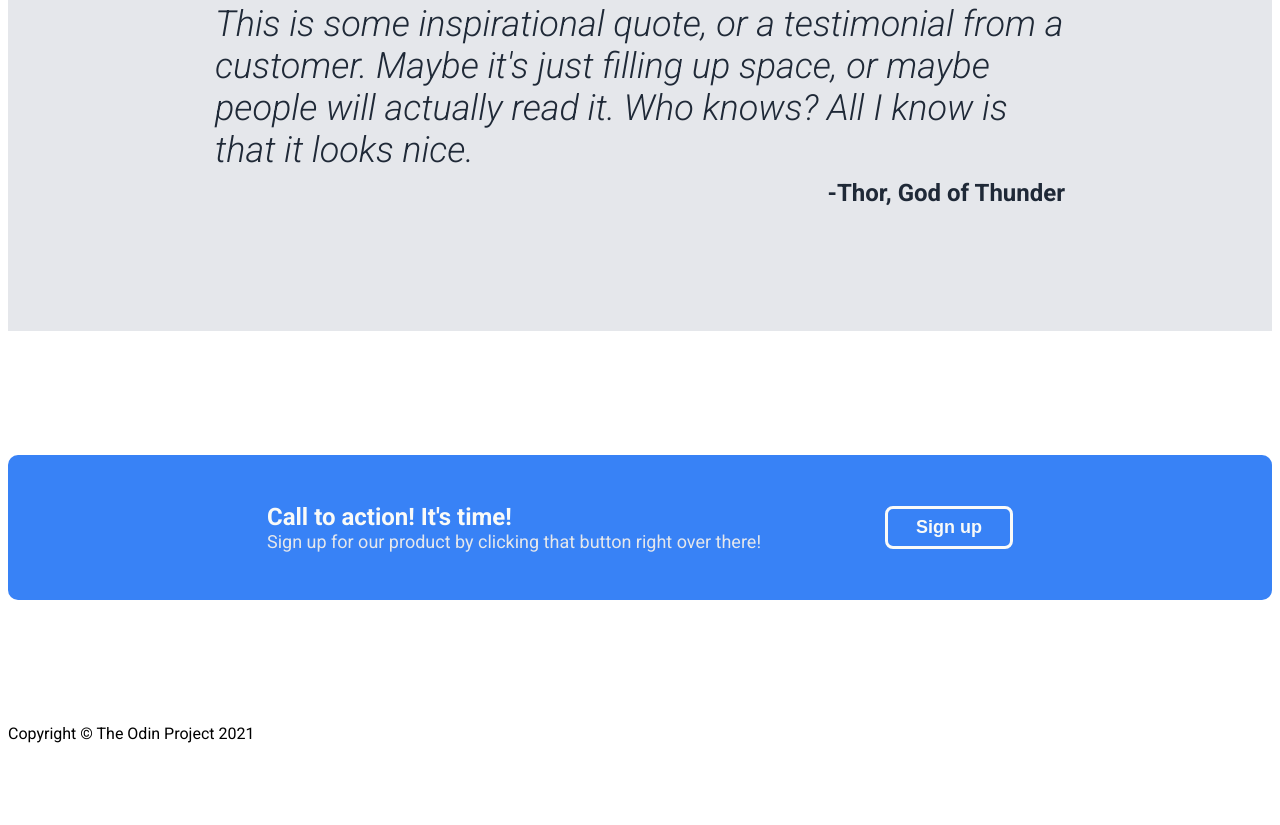
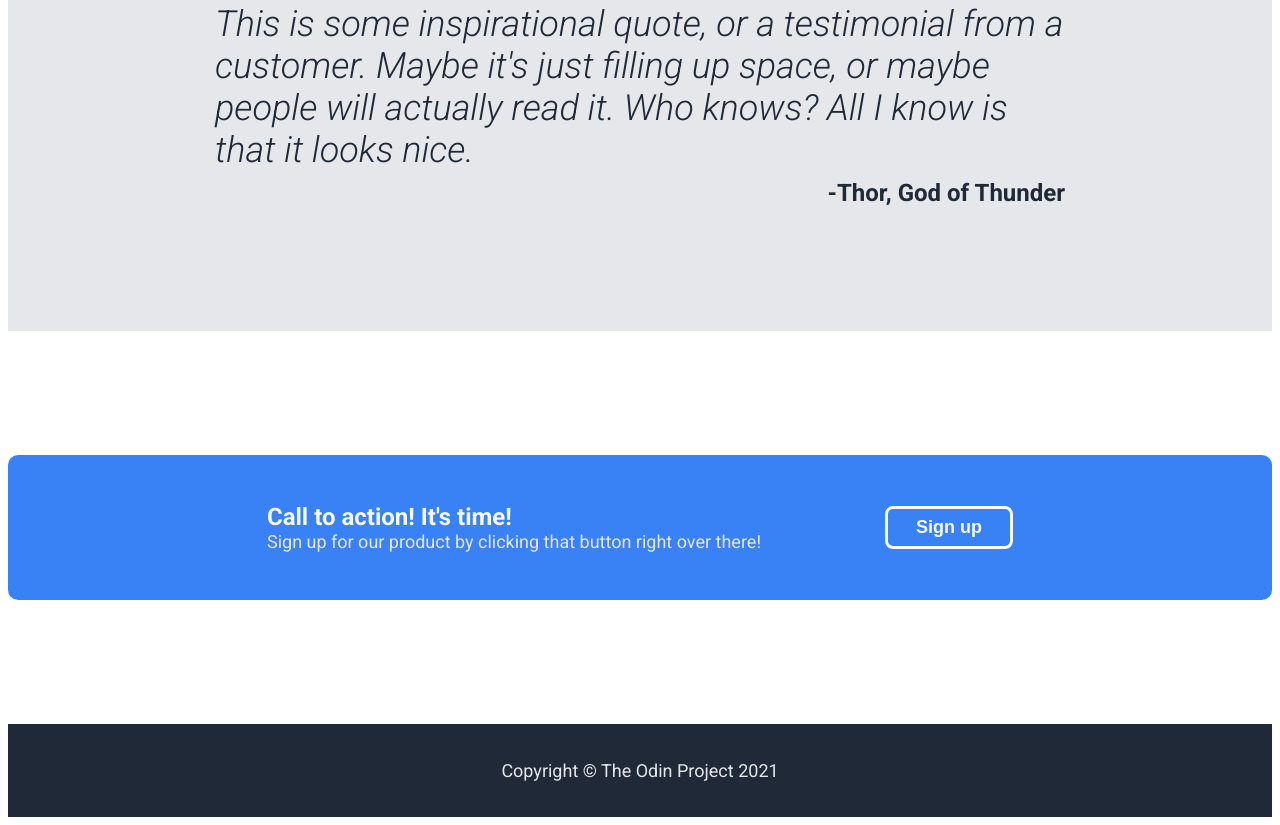
Before and after one commit to obedest/odin-landing-page, a plain HTML site: page index.html in a window 1280 px wide. Shown: the part 1222-2047 px from the top of the page. Before the commit the page ends 1973 px from the top, so only its background shows below. Drawn offline with Linux system fonts and the light colour scheme.

Commit message:
Add style to footer part of the landing page

```diff
--- a/style.css
+++ b/style.css
@@ -203,3 +203,13 @@ body {
     border-radius: 8px;
     padding: 8px 28px;
 }
+
+.footer {
+    background: #1f2937;
+    display: flex;
+    justify-content: center;
+    align-items: center;
+    padding: 36px;
+    font-size: 18px;
+    color: #E5E7EB;
+}
```
